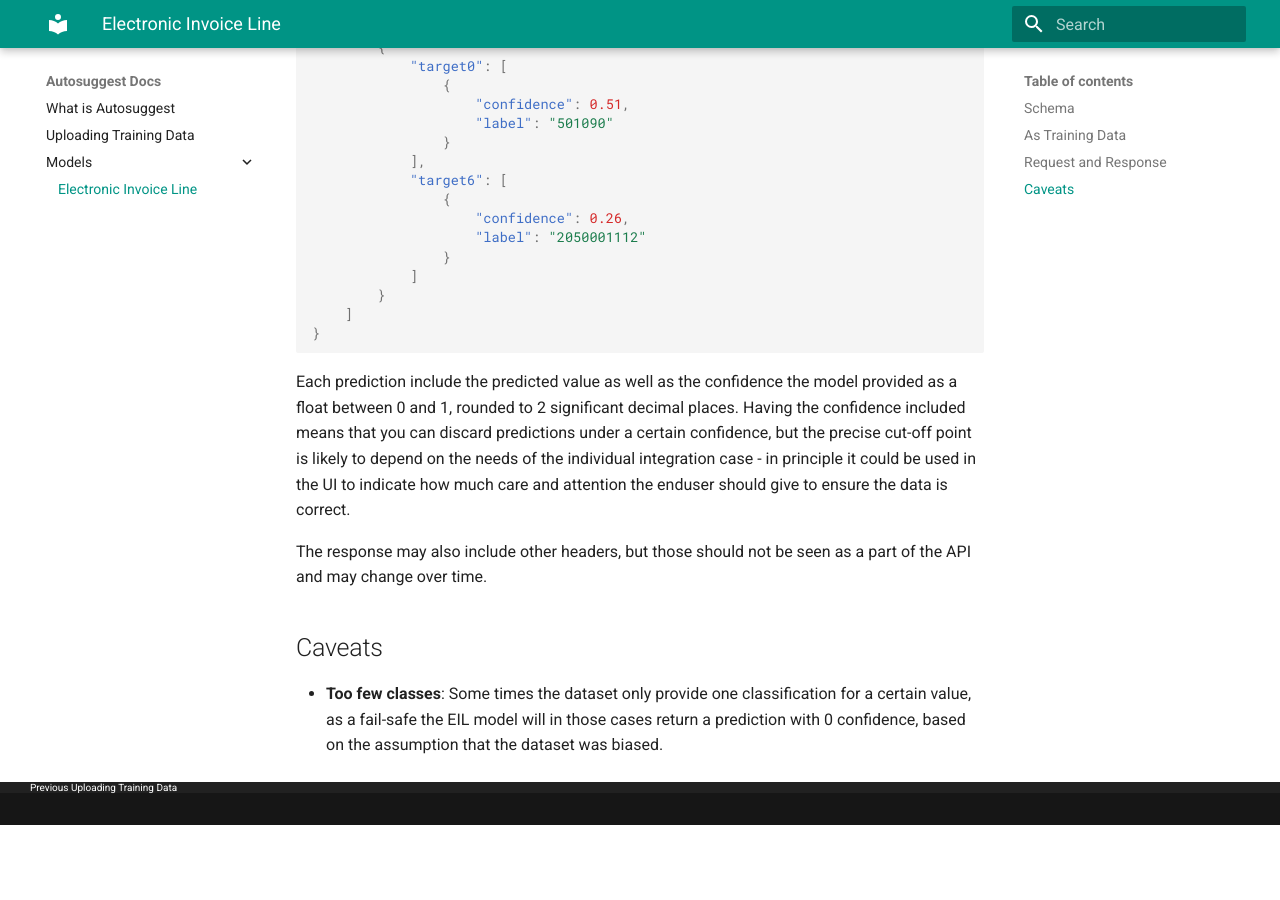
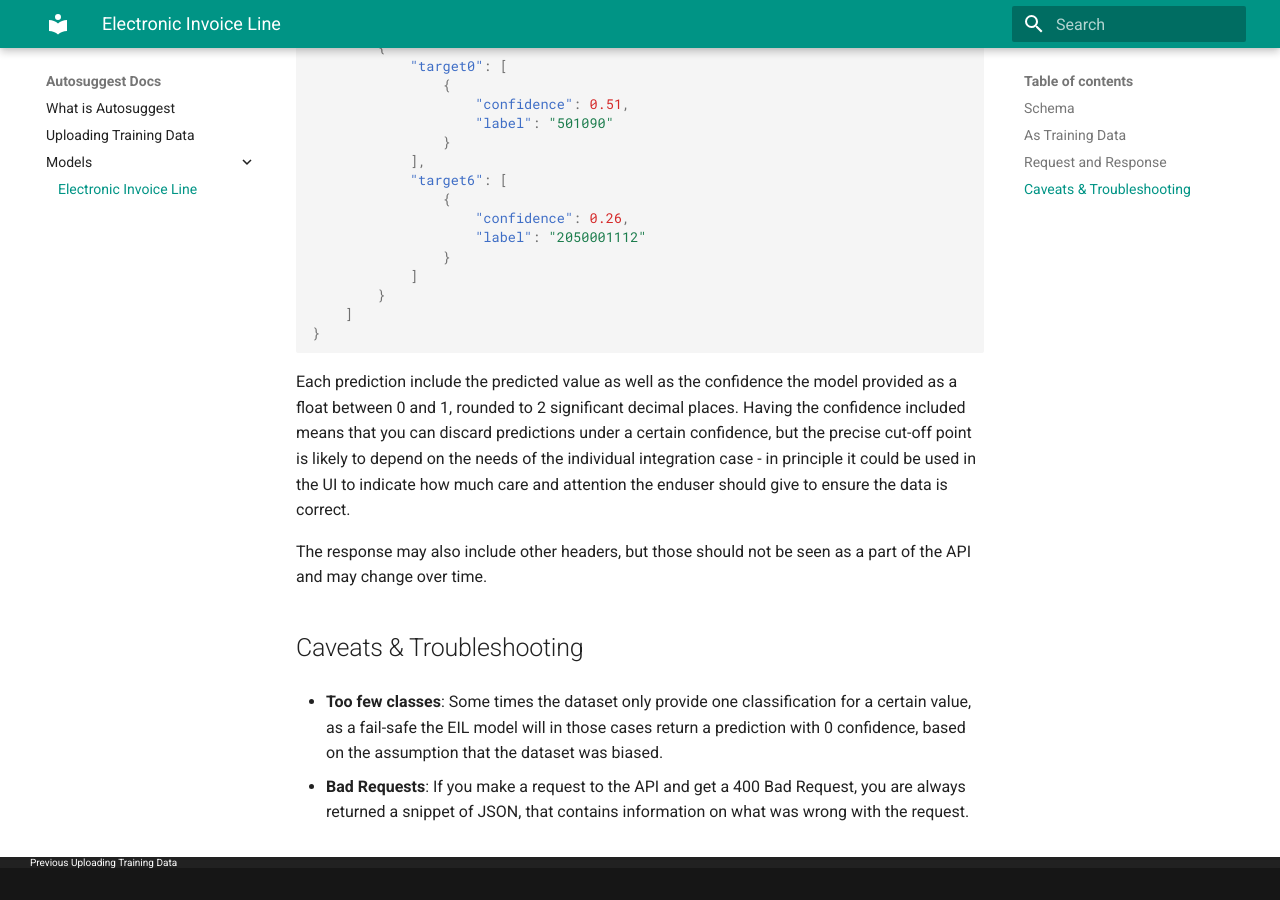
Before and after one commit to e-conomic/vml-docs, an MkDocs documentation site: the page built from docs/einvoice_model.md, in a window 1280 px wide and 900 px high, scrolled down 1878 px. Built offline with MkDocs 1.6.1 and Material for MkDocs 9.7.7, drawn with Linux system fonts in a browser that asks for light colours; old or Windows-style settings are respelled for this version of MkDocs; before the commit the page ends 2703 px from its top, so only the background shows below that.

Commit message:
Troubleshooting tips

```diff
--- a/docs/einvoice_model.md
+++ b/docs/einvoice_model.md
@@ -103,7 +103,9 @@ Having the confidence included means that you can discard predictions under a ce
 
 The response may also include other headers, but those should not be seen as a part of the API and may change over time.
 
-Caveats
--------
+Caveats & Troubleshooting
+-------------------------
 
 - **Too few classes**: Some times the dataset only provide one classification for a certain value, as a fail-safe the EIL model will in those cases return a prediction with 0 confidence, based on the assumption that the dataset was biased.
+
+- **Bad Requests**: If you make a request to the API and get a 400 Bad Request, you are always returned a snippet of JSON, that contains information on what was wrong with the request.
```
